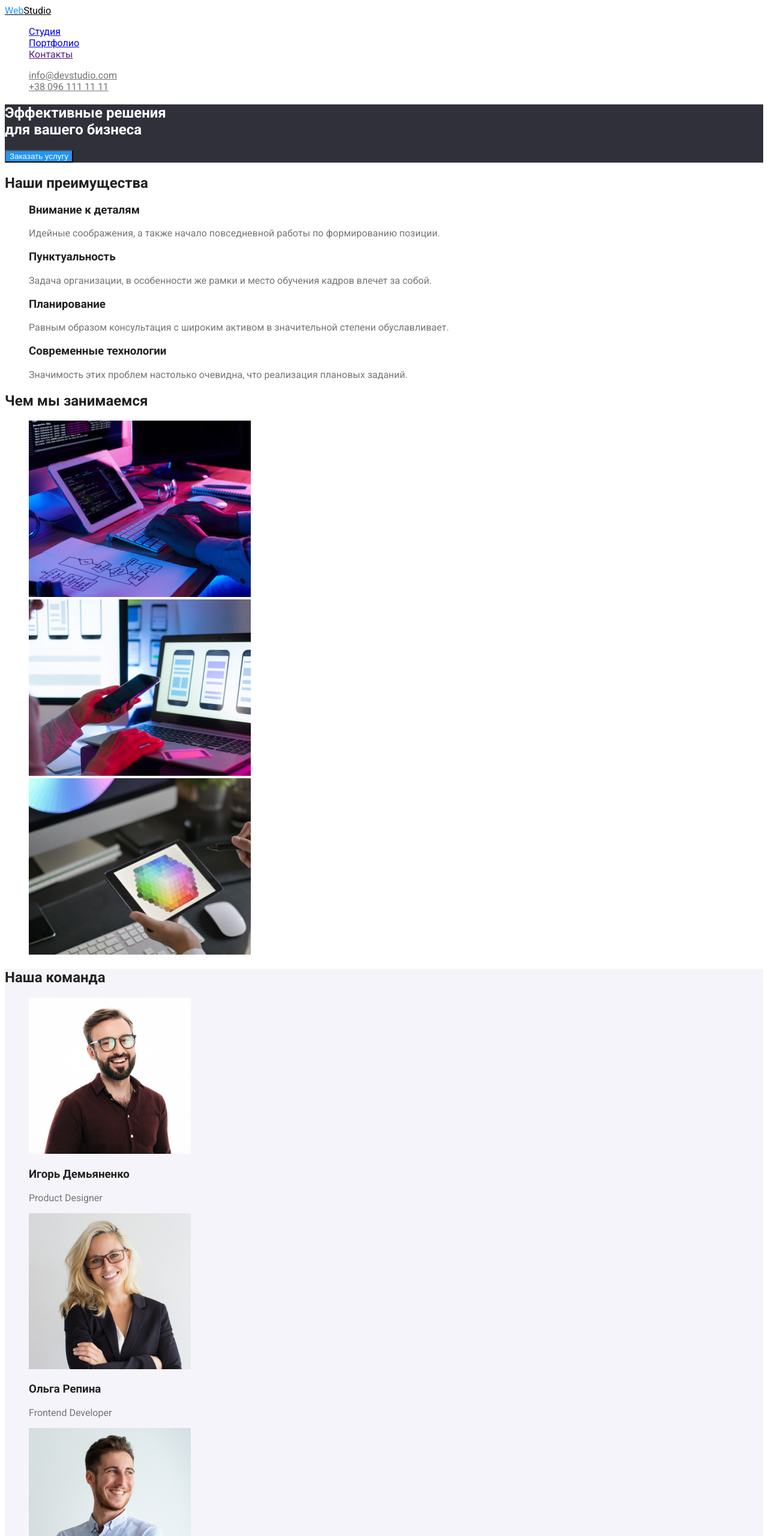
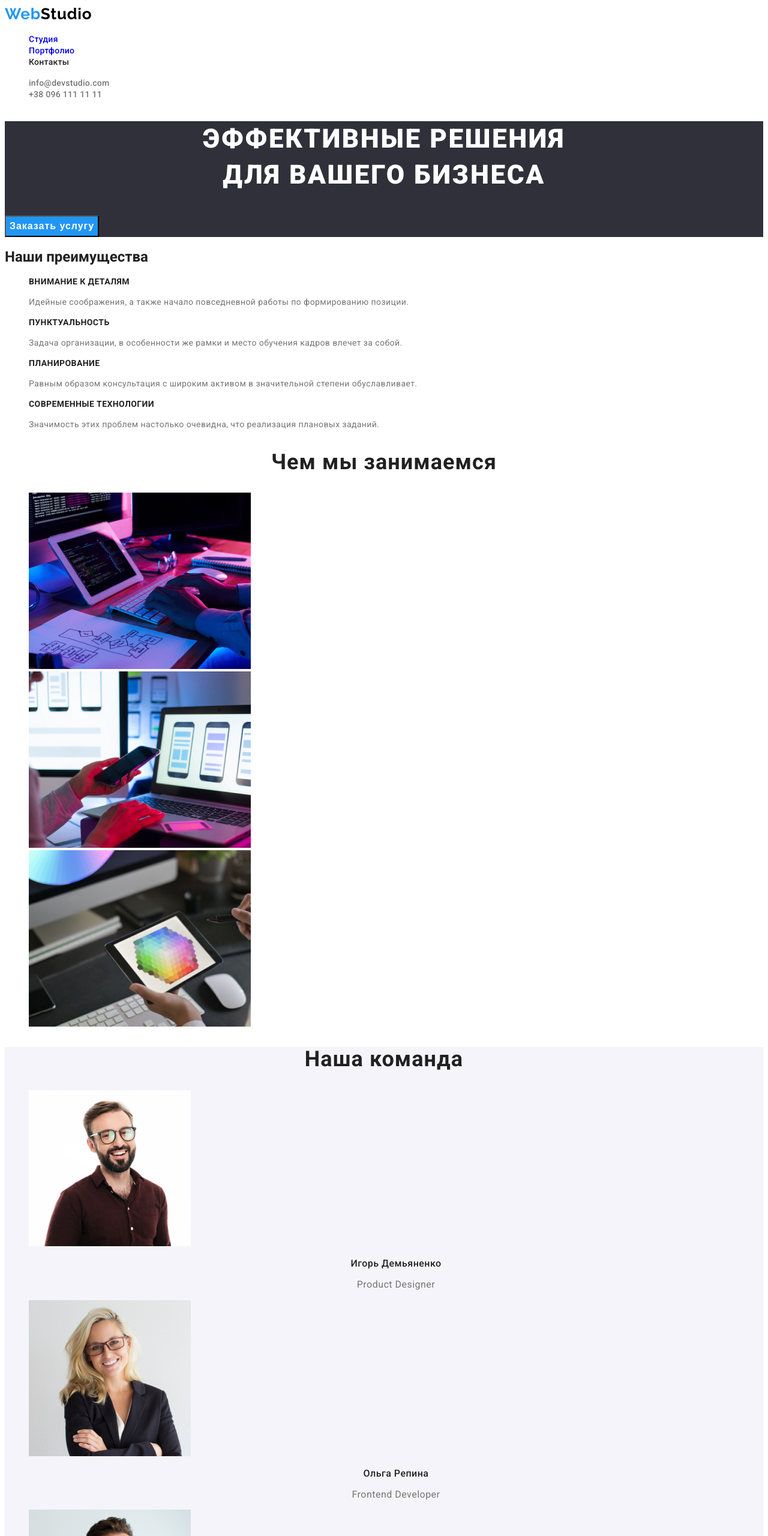
Before and after one commit to Serhii1883/goit-markup-hw-02, a plain HTML site: page index.html in a window 1280 px wide. Shown: the top 2560 px of the page at 60% size. Drawn offline with Linux system fonts and the light colour scheme.

Commit message:
hw 2 ready

```diff
--- a/css/styles.css
+++ b/css/styles.css
@@ -20,28 +20,55 @@ body {
     color: var(--main-text-color);
 }
 
+/* general styles */
 .list-none {
     list-style: none;
 }
 
+.logo-link,
+.nav-link,
+.hd-link,
+.footer-link {
+    text-decoration: none;
+}
 /* header */
 .header-logo {
+    font-family: 'Raleway';
+    font-weight: 700;
+    font-size: 26px;
+    line-height: 1.19;
+    letter-spacing: 0.03em;
     color: var(--header-logo);
 }
+
 .logo-text {
     color: var(--logo-text-color);
 }
 
-/* all links hover focus */
-.nav .link:hover,
-.nav .link:focus,
-.header-contacts .link:hover,
-.header-contacts .link:focus,
-.footer-link:hover,
-.footer-link:focus {
+/* header links hover focus */
+.nav .nav-link:hover,
+.nav .nav-link:focus,
+.header-contacts .hd-link:hover,
+.header-contacts .hd-link:focus {
     color: var(--action-color);
 }
-.header-contacts .link {
+
+.nav-link:visited {
+    color: var(--main-text-color);
+}
+
+.nav-link {
+    font-weight: 500;
+    font-size: 14px;
+    line-height: 1.14;
+    letter-spacing: 0.02em;
+}
+
+.hd-link {
+    font-weight: 500;
+    font-size: 14px;
+    line-height: 1.14;
+    letter-spacing: 0.02em;
     color: var(--text-color);
 }
 
@@ -50,51 +77,142 @@ body {
     background-color: var(--slogan-bg-color);
     color: var(--bright-text);
 }
+
+.hero {
+    font-weight: 900;
+    font-size: 44px;
+    line-height: 1.36;
+    text-align: center;
+    letter-spacing: 0.06em;
+    text-transform: uppercase;
+}
+
 .button {
+    font-weight: 700;
+    font-size: 16px;
+    line-height: 1.87;
+    text-align: center;
+    letter-spacing: 0.06em;
     background-color: var(--action-color);
     color: var(--bright-text);
     cursor: pointer;
 }
 
+/* benefits section */
+.benefits .text {
+    font-size: 14px;
+    line-height: 1.71;
+    letter-spacing: 0.03em;
+    color: var(--text-color);
+}
+
+.benefits-hd {
+    font-size: 14px;
+    line-height: 1.14;
+    letter-spacing: 0.03em;
+    text-transform: uppercase;
+}
+
+/* expertise section */
+.expertie-hd {
+    font-size: 36px;
+    line-height: 1.16;
+    text-align: center;
+    letter-spacing: 0.03em;
+
+}
+
+/* team section */
+.team {
+    background-color: var(--team-bg-color);
+}
+
+.team-hd {
+    font-size: 36px;
+    line-height: 1.16;
+    text-align: center;
+    letter-spacing: 0.03em;
+}
+
+.team-member{
+    font-weight: 500;
+    font-size: 16px;
+    line-height: 1.18;
+    text-align: center;
+    letter-spacing: 0.03em;
+}
+
+.job-title {
+    font-size: 16px;
+    line-height: 1.18;
+    text-align: center;
+    letter-spacing: 0.03em;
+    color: var(--text-color);
+}
+
 /* portfolio page filter */
 .portfolio-button {
+    font-weight: 500;
+    font-size: 16px;
+    line-height: 1.62;
+    text-align: center;
+    letter-spacing: 0.03em;
     background-color: var(--portfolio-button-color);
     cursor: pointer;
 }
+
 .portfolio-button:hover,
 .portfolio-button:focus {
     background-color: var(--action-color);
     color: var(--bright-text)
 }
 
-/* benefits section */
-.benefits .text {
+/* portfolio page results */
+.result-hd {
+    font-size: 18px;
+    line-height: 2;
+    letter-spacing: 0.06em;
+}
+
+.portfolio-result {
+    font-size: 16px;
+    line-height: 1.87;
+    letter-spacing: 0.03em;
     color: var(--text-color);
 }
 
-/* expertise section */
-
-
-/* both page card section */
-.team {
-    background-color: var(--team-bg-color);
-}
-.job-title,
-.portfolio-result {
-    color: var(--text-color);
-}
 
 /* footer section */
 .footer {
     background-color: var(--footer-bg-color);
 }
+
 .footer-logo {
+    font-family: 'Raleway';
+    font-weight: 700;
+    font-size: 26px;
     color: var(--footer-logo);
 }
+
+/* footer links hover focus */
+.footer-link:hover,
+.footer-link:focus {
+    color: var(--action-color);
+}
+
 .footer-address {
+    font-style: normal;
+    font-size: 14px;
+    line-height: 1.71;
+    letter-spacing: 0.03em;
     color: var(--bright-text);
 }
+
 .footer-mail,
 .footer-tel {
+    font-style: normal;
+    font-size: 14px;
+    line-height: 1.71;
+    letter-spacing: 0.03em;
     color: var(--footer-contacts);
 }
--- a/index.html
+++ b/index.html
@@ -15,17 +15,17 @@
     <header>
 
         <!-- navigation bar -->
-        <a href="./index.html" class="header-logo"> <span class="logo-text">Web</span>Studio</a>
+        <a href="./index.html" class="header-logo logo-link"> <span class="logo-text">Web</span>Studio</a>
         <nav class="nav">
             <ul class="list-none">
-                <li><a href="./index.html" class="link">Студия</a></li>
-                <li><a href="./portfolio.html" class="link">Портфолио</a></li>
-                <li><a href="" class="link">Контакты</a></li>
+                <li><a href="./index.html" class="nav-link link">Студия</a></li>
+                <li><a href="./portfolio.html" class="nav-link link">Портфолио</a></li>
+                <li><a href="" class="nav-link link">Контакты</a></li>
             </ul>
         </nav>
         <ul class="header-contacts list-none" >
-            <li><a href="mailto:info@devstudio.com" class="link">info@devstudio.com</a></li>
-            <li><a href="tel:+380961111111" class="link">+38 096 111 11 11</a></li>
+            <li><a href="mailto:info@devstudio.com" class="hd-link link">info@devstudio.com</a></li>
+            <li><a href="tel:+380961111111" class="hd-link link">+38 096 111 11 11</a></li>
         </ul>
     </header>
 
@@ -34,7 +34,7 @@
 
         <!-- action button -->
         <section class="slogan">
-            <h1>Эффективные решения <br/>
+            <h1 class="hero">Эффективные решения <br/>
                 для вашего бизнеса</h1>
             <button type="button" class="button">Заказать услугу</button>
         </section>
@@ -44,25 +44,25 @@
             <h2> Наши преимущества </h2>
             <ul class="list-none">
                 <li>
-                    <h3>Внимание к деталям</h3>
+                    <h3 class="benefits-hd">Внимание к деталям</h3>
                     <p class="text">Идейные соображения, а также начало повседневной работы по
                         формированию позиции.</p>
                 </li>
 
                 <li>
-                    <h3>Пунктуальность</h3>
+                    <h3 class="benefits-hd">Пунктуальность</h3>
                     <p class="text">Задача организации, в особенности же рамки и место обучения
                         кадров влечет за собой.</p>
                 </li>
 
                 <li>
-                    <h3>Планирование</h3>
+                    <h3 class="benefits-hd">Планирование</h3>
                     <p class="text">Равным образом консультация с широким активом в значительной
                         степени обуславливает.</p>
                 </li>
 
                 <li>
-                    <h3>Современные технологии</h3>
+                    <h3 class="benefits-hd">Современные технологии</h3>
                     <p class="text">Значимость этих проблем настолько очевидна, что реализация
                         плановых заданий.</p>
                 </li>
@@ -71,7 +71,7 @@
 
         <!-- expertise -->
         <section class="expertise">
-            <h2>Чем мы занимаемся</h2>
+            <h2 class="expertie-hd">Чем мы занимаемся</h2>
             <ul class="list-none">
                 <li>
                     <a href=""><img src="./images/box-one.jpg" alt="Десктопный код" width="370"></a>
@@ -89,29 +89,29 @@
 
         <!-- team -->
         <section class="team">
-            <h2>Наша команда</h2>
+            <h2 class="team-hd">Наша команда</h2>
             <ul class="list-none">
                 <li>
                     <img src="./images/team-member-one.jpg" alt="Сотрудник 1" width="270">
-                    <h3>Игорь Демьяненко</h3>
+                    <h3 class="team-member">Игорь Демьяненко</h3>
                     <p class="job-title">Product Designer</p>
                 </li>
 
                 <li>
                     <img src="./images/team-member-two.jpg" alt="Сотрудник 2" width="270">
-                    <h3>Ольга Репина</h3>
+                    <h3 class="team-member">Ольга Репина</h3>
                     <p class="job-title">Frontend Developer</p>
                 </li>
 
                 <li>
                     <img src="./images/team-member-three.jpg" alt="Сотрудник 3" width="270">
-                    <h3>Николай Тарасов</h3>
+                    <h3 class="team-member">Николай Тарасов</h3>
                     <p class="job-title">Marketing</p>
                 </li>
 
                 <li>
                     <img src="./images/team-member-four.jpg" alt="Сотрудник 4" width="270">
-                    <h3>Михаил Ермаков</h3>
+                    <h3 class="team-member">Михаил Ермаков</h3>
                     <p class="job-title">UI Designer</p>
                 </li>
             </ul>
@@ -120,7 +120,7 @@
 
     <!-- main page footer -->
     <footer class="footer">
-        <a href="./index.html" class="footer-logo"> <span class="logo-text">Web</span>Studio </a>
+        <a href="./index.html" class="footer-logo logo-link"> <span class="logo-text">Web</span>Studio </a>
 
         <!-- contacts -->
         <address>
```
Also changed, not shown: portfolio.html (+17 -16 lines).
